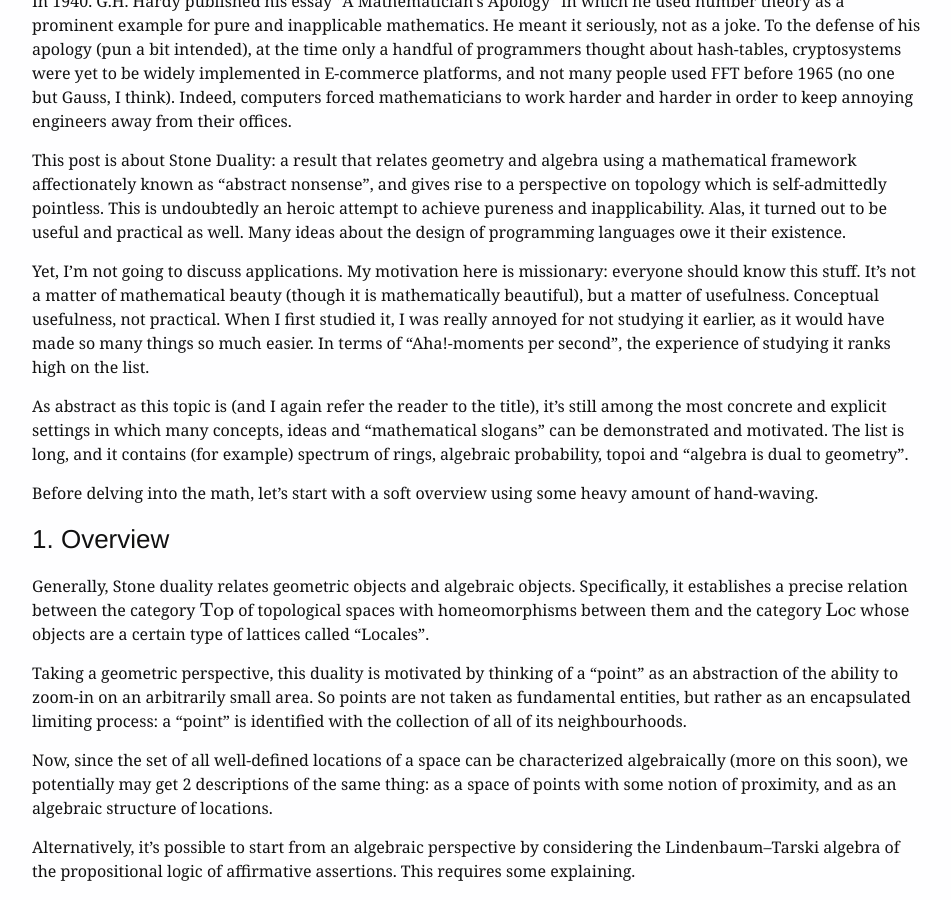
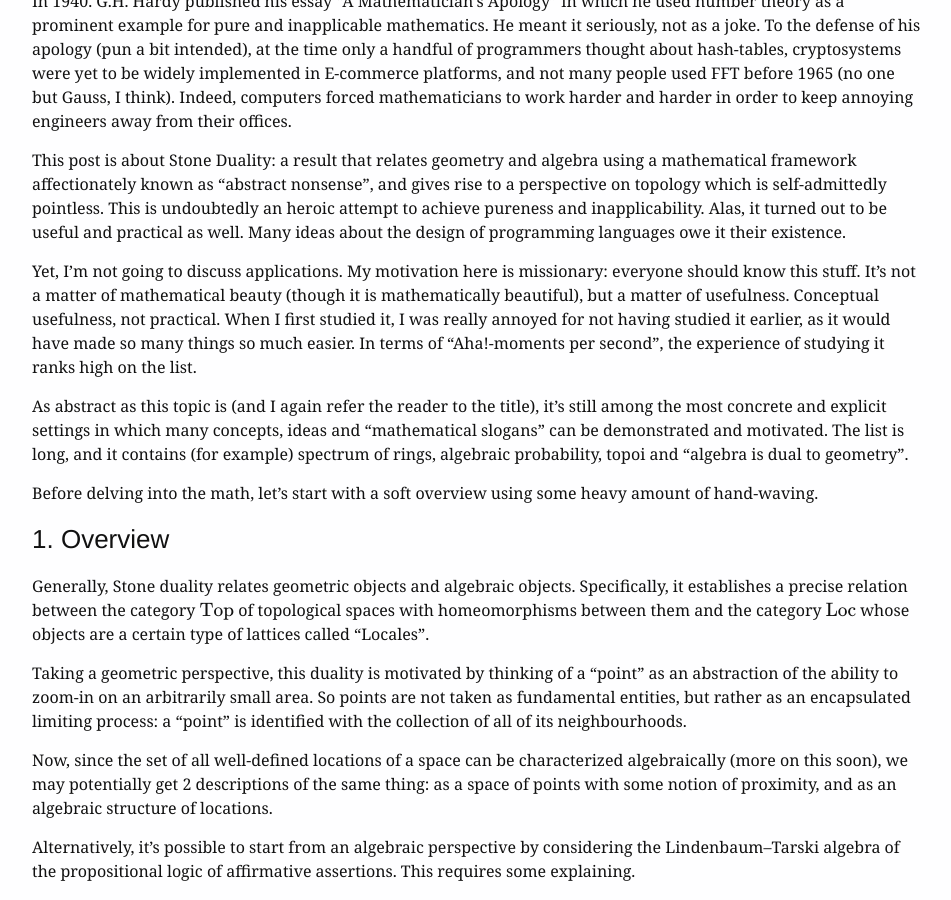
Before and after one commit to omersha/omersha.github.io, a Jekyll site: the page built from _posts/2015-12-15-pointless-topology-via-abstract-nonsense.md, in a window 1280 px wide and 900 px high, scrolled down 298 px. Shown: the whole window, without its empty margins (163-1114 px from the left). Built offline with Jekyll 4.4.1, drawn with Linux system fonts in a browser that asks for light colours; some web fonts are replaced; formulas are drawn with MathJax 3.

Commit message:
Some edits (i.f)

```diff
--- a/_posts/2015-12-15-pointless-topology-via-abstract-nonsense.md
+++ b/_posts/2015-12-15-pointless-topology-via-abstract-nonsense.md
@@ -24,7 +24,7 @@ Yet, I'm not going to discuss applications. My motivation here is missionary:
 everyone should know this stuff. It's not a matter of mathematical beauty
 (though it is mathematically beautiful), but a matter of usefulness. Conceptual
 usefulness, not practical. When I first studied it, I was really annoyed for not
-studying it earlier, as it would have made so many things so much easier. In
+having studied it earlier, as it would have made so many things so much easier. In
 terms of "Aha!-moments per second", the experience of studying it ranks high on
 the list.
 
@@ -51,7 +51,7 @@ encapsulated limiting process: a "point" is identified with the collection of
 all of its neighbourhoods.
 
 Now, since the set of all well-defined locations of a space can be characterized
-algebraically (more on this soon), we potentially may get 2 descriptions of the
+algebraically (more on this soon), we may potentially get 2 descriptions of the
 same thing: as a space of points with some notion of proximity, and as an
 algebraic structure of locations.
 
```
